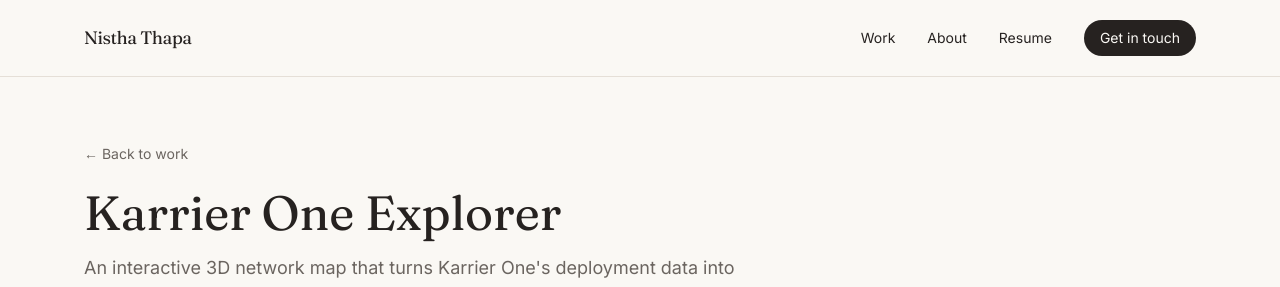
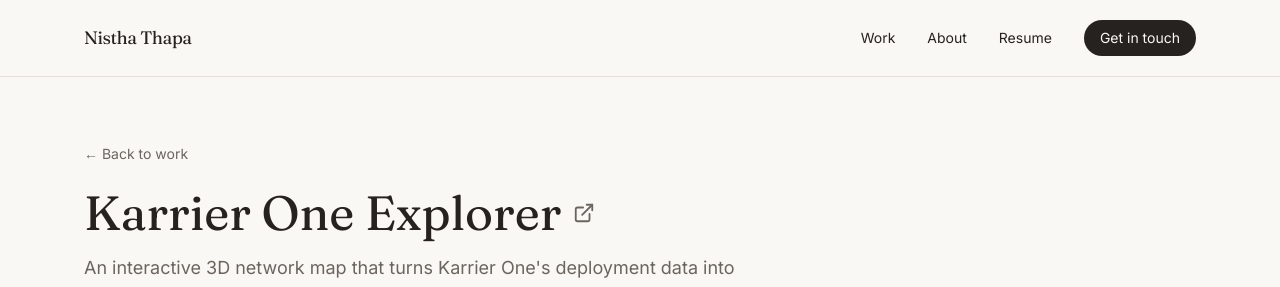
Before and after one commit to nistha-09/my-portfolio, a Next.js app: page /work/karrier-one-explorer in a window 1280 px wide. Shown: the top 287 px of the page. Built offline with nearby package versions, Linux system fonts and the light colour scheme.

Commit message:
Add external link icon next to project name linking to live product

```diff
--- a/app/work/[slug]/page.tsx
+++ b/app/work/[slug]/page.tsx
@@ -48,9 +48,36 @@
             <Link href="/#work" className="text-sm text-muted hover:text-ink">
               ← Back to work
             </Link>
-            <h1 className="mt-6 font-display text-4xl leading-tight text-ink sm:text-5xl">
-              {project.name}
-            </h1>
+            <div className="mt-6 flex items-center gap-3">
+              <h1 className="font-display text-4xl leading-tight text-ink sm:text-5xl">
+                {project.name}
+              </h1>
+              {project.liveUrl && (
+                <a
+                  href={project.liveUrl}
+                  target="_blank"
+                  rel="noreferrer"
+                  aria-label={`View live product — ${project.name}`}
+                  className="text-muted transition-colors hover:text-accent"
+                >
+                  <svg
+                    width="22"
+                    height="22"
+                    viewBox="0 0 24 24"
+                    fill="none"
+                    stroke="currentColor"
+                    strokeWidth="2"
+                    strokeLinecap="round"
+                    strokeLinejoin="round"
+                    aria-hidden="true"
+                  >
+                    <path d="M18 13v6a2 2 0 0 1-2 2H5a2 2 0 0 1-2-2V8a2 2 0 0 1 2-2h6" />
+                    <polyline points="15 3 21 3 21 9" />
+                    <line x1="10" y1="14" x2="21" y2="3" />
+                  </svg>
+                </a>
+              )}
+            </div>
             <p className="mt-4 max-w-2xl text-lg leading-relaxed text-muted">
               {project.oneLiner}
             </p>
```
